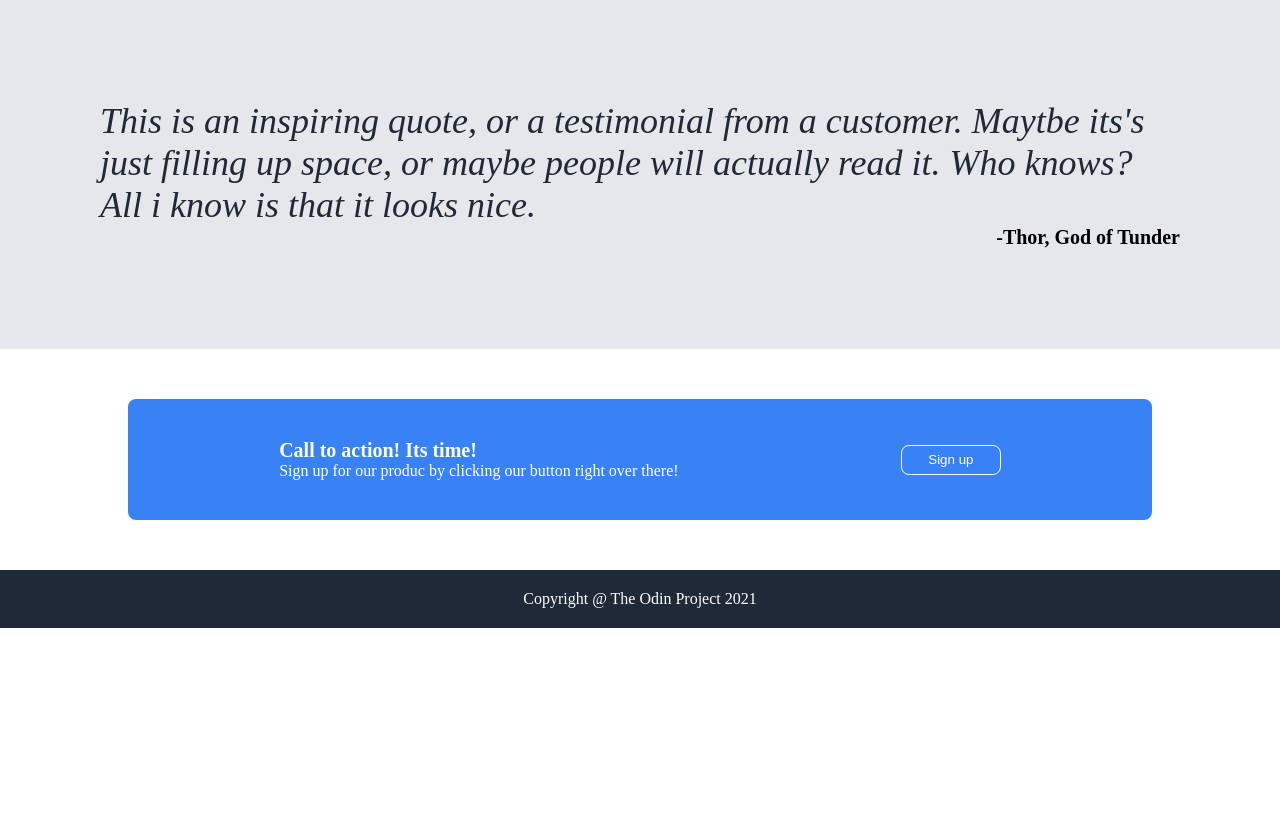
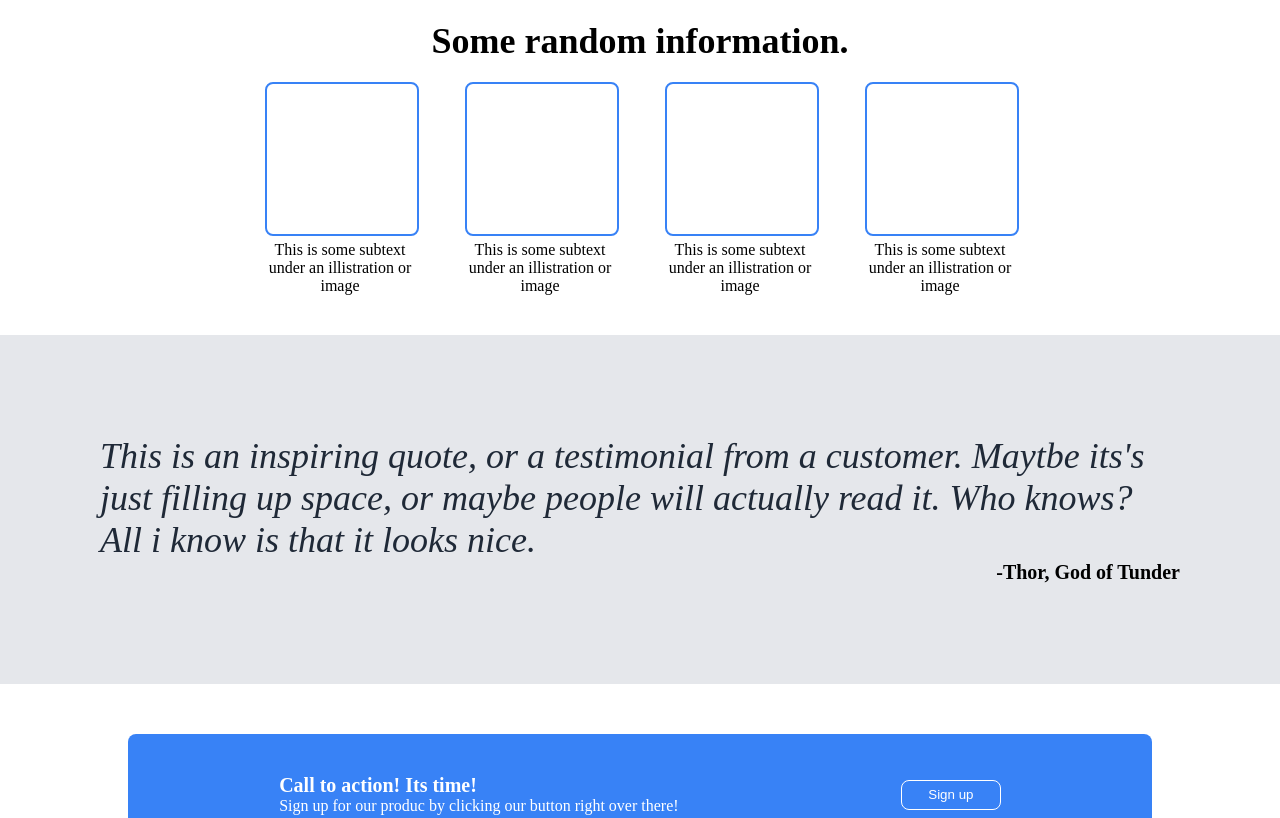
Before and after one commit to BDS-001/Landing-Page-Project, a plain HTML site: page index.html in a window 1280 px wide. Shown: the top 818 px of the page. Drawn offline with Linux system fonts and the light colour scheme.

Commit message:
implemented the random information section including the image borders, text, and heading

```diff
--- a/index.html
+++ b/index.html
@@ -7,6 +7,34 @@
   </head>
 
   <body>
+
+    <div class="information-cards-section">
+        <div class="information-header">Some random information.</div>
+        <div class="cards">
+
+            <div class="content">
+                <div class="card"></div>
+                <div class="card-text">This is some subtext under an illistration or image</div>
+            </div>
+
+            <div class="content">
+                <div class="card"></div>
+                <div class="card-text">This is some subtext under an illistration or image</div>
+            </div>
+
+            <div class="content">
+                <div class="card"></div>
+                <div class="card-text">This is some subtext under an illistration or image</div>
+            </div>
+
+            <div class="content">
+                <div class="card"></div>
+                <div class="card-text">This is some subtext under an illistration or image</div>
+            </div>
+
+        </div>
+    </div>
+
     <div class="quote-section">
         <div class="quote">This is an inspiring quote, or a testimonial from a customer. Maytbe its's just filling up space, or maybe people will actually read it. Who knows? All i know is that it looks nice.</div>
         <div class="quote-source">-Thor, God of Tunder</div>
--- a/styles.css
+++ b/styles.css
@@ -65,3 +65,42 @@ font-size: 20px;
     text-align: right;
     font-size: 20px;
 }
+
+.information-cards-section {
+    display: flex;
+    flex-direction: column;
+    align-items: center;
+}
+
+.information-header {
+    font-size: 36px;
+    font-weight: bold;
+    margin: 20px;
+}
+
+.cards {
+    display: flex;
+    justify-content: center;
+    width: 60%;
+    gap: 50px;
+    margin-bottom: 40px;
+}
+
+
+.content {
+    display: flex;
+    flex-direction: column;
+    width: 150px;
+    gap: 5px;
+}
+
+.card {
+    height: 150px;
+    width: 150px;
+    border: 2px solid #3882F6;
+    border-radius: 8px;
+}
+
+.card-text {
+    text-align: center;
+}
```
